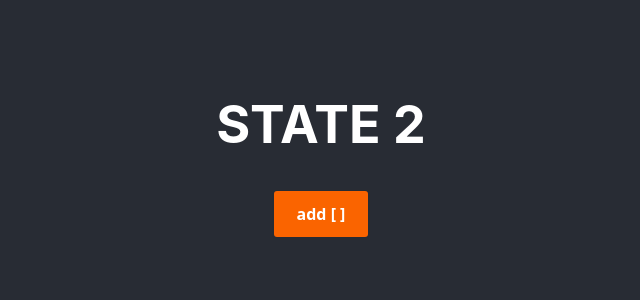
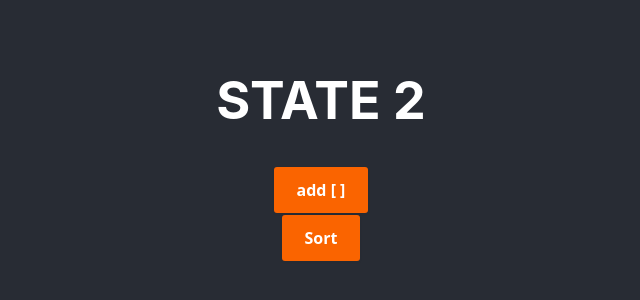
Before and after one commit to simonasablinaite/React, a React (Create React App) app: page / in a window 1280 px wide. Shown: the part 252-552 px from the top of the page, without its empty margins (319-959 px from the left). Built offline with nearby package versions, Linux system fonts and the light colour scheme.

Commit message:
Elements < 300 are colored black

```diff
--- a/src/Components/006/Squares.jsx
+++ b/src/Components/006/Squares.jsx
@@ -11,13 +11,17 @@ function Squares() {
       { number: rand(100, 999), color: randColor() },
     ]);
   };
+
+  const sort = () => {
+    setSquare((square) => [...square].sort((a, b) => b.number - a.number));
+  };
   return (
     <>
       <div className="container">
         {square.map((n, i) => (
           <div
             style={{
-              backgroundColor: n.color,
+              backgroundColor: n.number < 300 ? "black" : n.color,
               borderRadius: n.number % 2 ? null : "50%",
             }}
             key={i}
@@ -27,6 +31,7 @@ function Squares() {
         ))}
       </div>
       <button onClick={add}>add [ ]</button>
+      <button onClick={sort}>Sort</button>
     </>
   );
 }
```
